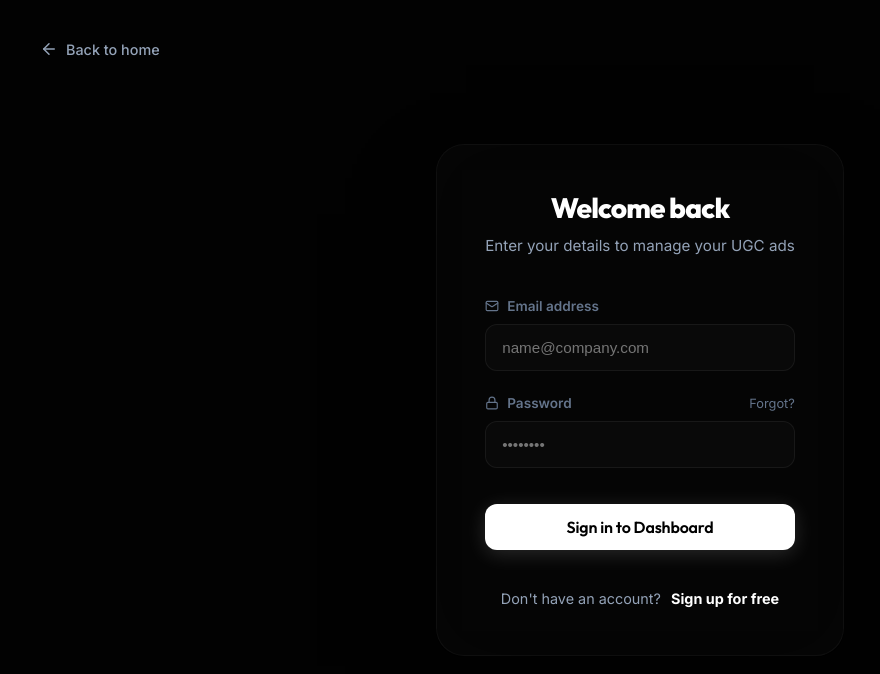
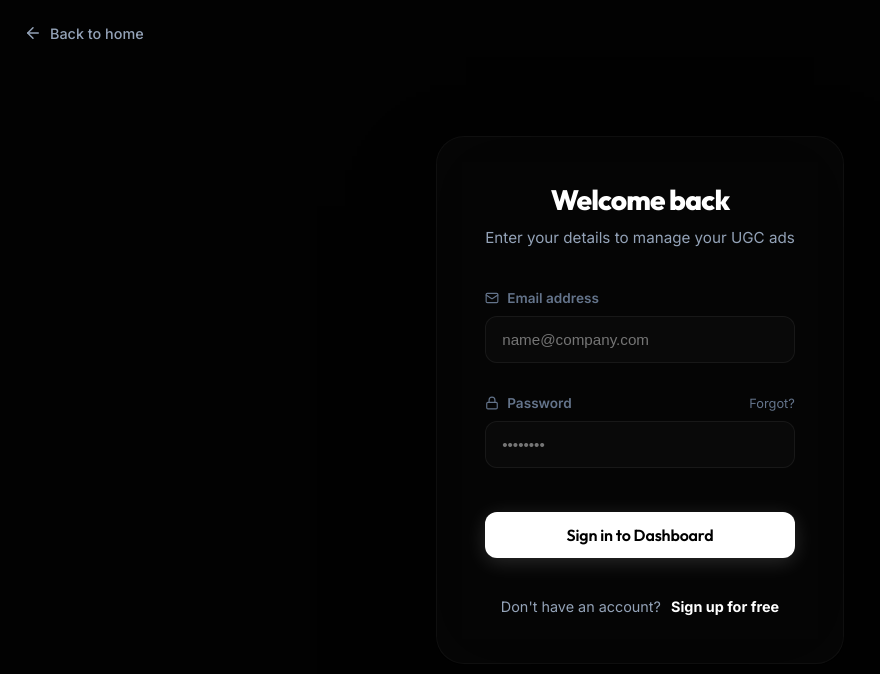
Before and after one commit to bautielcrack4-web/webcarruselesUGC, a Next.js app: page /login in a window 1280 px wide. Shown: the top 674 px of the page, without its empty margins (0-880 px from the left). Built offline with nearby package versions, Linux system fonts and the light colour scheme; no server answers.

Commit message:
feat: implement premium dashboard layout and projects grid

```diff
--- a/src/app/globals.css
+++ b/src/app/globals.css
@@ -112,9 +112,20 @@
   display: inline-block;
 }
 
-/* Scrollbar Clean */
-::-webkit-scrollbar {
-  width: 8px;
+/* Fix Autofill Background */
+input:-webkit-autofill,
+input:-webkit-autofill:hover,
+input:-webkit-autofill:focus,
+input:-webkit-autofill:active {
+  -webkit-box-shadow: 0 0 0 30px #111 inset !important;
+  -webkit-text-fill-color: white !important;
+  transition: background-color 5000s ease-in-out 0s;
+}
+
+/* Base Link Styles */
+a {
+  color: inherit;
+  text-decoration: none;
 }
 
 ::-webkit-scrollbar-track {
--- a/src/app/login/auth.module.css
+++ b/src/app/login/auth.module.css
@@ -5,12 +5,14 @@
     align-items: center;
     justify-content: center;
     padding: 40px 20px;
+    position: relative;
+    /* Ensure absolute children are relative to this */
 }
 
 .backBtn {
     position: absolute;
-    top: 40px;
-    left: 40px;
+    top: 24px;
+    left: 24px;
     display: flex;
     align-items: center;
     gap: 8px;
@@ -19,6 +21,7 @@
     font-size: 0.9rem;
     font-weight: 500;
     transition: color 0.2s;
+    z-index: 10;
 }
 
 .backBtn:hover {
@@ -72,7 +75,8 @@
 .form {
     display: flex;
     flex-direction: column;
-    gap: 24px;
+    gap: 32px;
+    /* Increased spacing */
 }
 
 .inputGroup {
```
